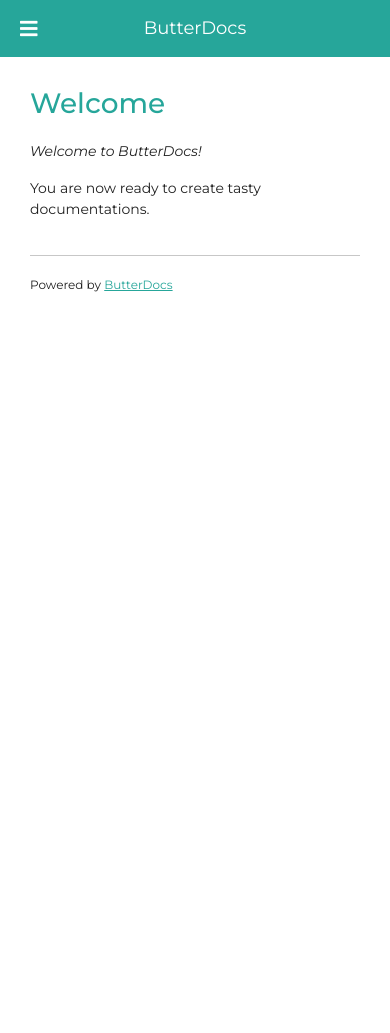
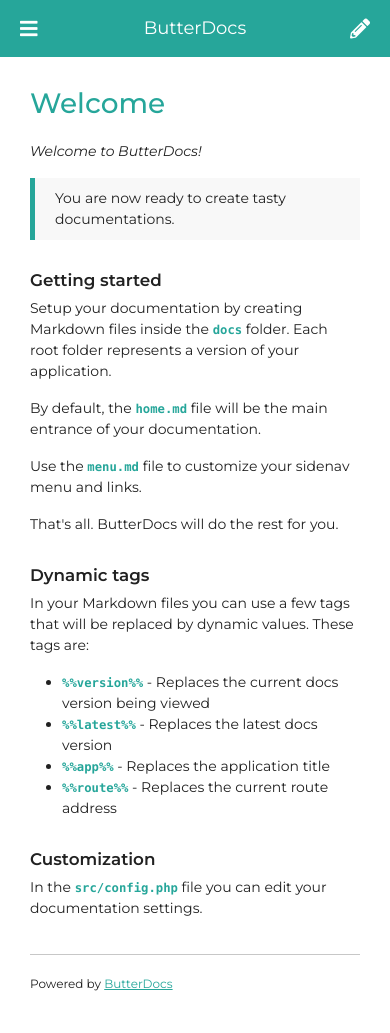
Before and after one commit to eugabrielsilva/butterdocs, a PHP site: page / in a window 390 px wide. Run offline with PHP 8.4, Linux system fonts and the light colour scheme; some libraries are stand-ins or nearby versions.

Commit message:
Improvements

```diff
--- a/assets/css/butterdocs.css
+++ b/assets/css/butterdocs.css
@@ -51,6 +51,40 @@ section.header .menu-button {
     font-size: 20px;
 }
 
+section.header .menu-edit {
+    position: absolute;
+    right: 20px;
+    top: calc(50% - 10px);
+    font-size: 20px;
+}
+
+section.edit {
+    position: fixed;
+    right: -110px;
+    top: 30px;
+    transition: 0.4s all;
+}
+
+section.edit:hover {
+    right: 0;
+}
+
+section.edit a {
+    display: flex;
+    align-items: center;
+    text-decoration: none;
+    background-color: var(--header-bg-color);
+    color: var(--header-text-color);
+    padding: 10px 20px;
+    font-size: 13px;
+    line-height: 1.1;
+}
+
+section.edit i {
+    font-size: 18px;
+    margin-right: 15px;
+}
+
 section.menu {
     flex: 0 0 250px;
     border-right: 1px solid var(--menu-border-color);
--- a/docs/v1.0/home.md
+++ b/docs/v1.0/home.md
@@ -1,4 +1,24 @@
 # Welcome
 _Welcome to ButterDocs!_
 
-You are now ready to create tasty documentations.
+> You are now ready to create tasty documentations.
+
+### Getting started
+Setup your documentation by creating Markdown files inside the `docs` folder. Each root folder represents a version of your application.
+
+By default, the `home.md` file will be the main entrance of your documentation.
+
+Use the `menu.md` file to customize your sidenav menu and links.
+
+That's all. ButterDocs will do the rest for you.
+
+### Dynamic tags
+In your Markdown files you can use a few tags that will be replaced by dynamic values. These tags are:
+
+- `\%%version%%` - Replaces the current docs version being viewed
+- `\%%latest%%` - Replaces the latest docs version
+- `\%%app%%` - Replaces the application title
+- `\%%route%%` - Replaces the current route address
+
+### Customization
+In the `src/config.php` file you can edit your documentation settings.
--- a/src/config.php
+++ b/src/config.php
@@ -2,8 +2,17 @@
 
     define('APP_CONFIG', [
 
+        // Application title
         'application' => 'ButterDocs',
+
+        // Theme to use (must be a valid theme from "assets/css/themes" folder)
         'theme' => 'light',
+
+        // Show "edit this page on GitHub" button
+        'git_edit' => true,
+
+        // GitHub repository edit URL (including branch)
+        'git_url' => 'https://github.com/eugabrielsilva/butterdocs/edit/master'
 
     ]);
 
--- a/src/core/ButterDocs.php
+++ b/src/core/ButterDocs.php
@@ -37,6 +37,12 @@
         private static $lastVersion;
 
         /**
+         * Holds the current route.
+         * @var string
+         */
+        private static $route;
+
+        /**
          * Creates a new ButterDocs application.
          */
         public function __construct(){
@@ -67,8 +73,10 @@
             // Gets the URL route
             if(empty($_GET['route'])){
                 $file = 'docs/' . self::$version . '/home.md';
+                self::$route = 'home';
             }else{
                 $file = trim(strtolower($_GET['route']));
+                self::$route = $file;
                 $file = 'docs/' . self::$version . '/' . $file . '.md';
             }
 
@@ -79,7 +87,11 @@
             // Validate docs content
             if(!file_exists($file)){
                 http_response_code(404);
-                return $this->view('404.phtml');
+                return $this->view('404.phtml', [
+                    'title' => 'Page not found | ' . APP_CONFIG['application'],
+                    'theme' => APP_CONFIG['theme'],
+                    'base_url' => self::$baseUrl
+                ]);
             }
 
             // Gets docs content
@@ -109,9 +121,10 @@
                 'content' => $content,
                 'theme' => APP_CONFIG['theme'],
                 'application' => APP_CONFIG['application'],
+                'git' => APP_CONFIG['git_edit'] ? (trim(APP_CONFIG['git_url'], '/') . '/' . $file) : '',
                 'base_url' => self::$baseUrl,
                 'version' => self::$version,
-                'version_list' => self::$versionList,
+                'version_list' => array_reverse(self::$versionList),
                 'last_version' => self::$lastVersion
             ]);
         }
@@ -137,8 +150,17 @@
             // Replaces %%version%% tag
             $content = preg_replace('/(?<!\\\)%%version%%/i', self::$version, $content);
 
-            // Replaces %%version%% tag ignores
-            $content = preg_replace('/\\\%%version%%/i', '%%version%%', $content);
+            // Replaces %%latest%% tag
+            $content = preg_replace('/(?<!\\\)%%latest%%/i', self::$lastVersion, $content);
+
+            // Replaces %%app%% tag
+            $content = preg_replace('/(?<!\\\)%%app%%/i', APP_CONFIG['application'], $content);
+
+            // Replaces %%route%% tag
+            $content = preg_replace('/(?<!\\\)%%route%%/i', self::$route, $content);
+
+            // Replaces tag ignores
+            $content = preg_replace('/\\\%%(.+)%%/i', '%%$1%%', $content);
 
             // Returns result
             return $content;
--- a/src/view/main.phtml
+++ b/src/view/main.phtml
@@ -4,6 +4,7 @@
     <title><?= $title; ?></title>
     <base href="<?= $base_url; ?>">
     <meta name="viewport" content="width=device-width, height=device-height, initial-scale=1, user-scalable=no">
+    <link rel="shortcut icon" href="assets/images/favicon.png">
 
     <!-- CSS plugins -->
     <link rel="stylesheet" href="https://cdnjs.cloudflare.com/ajax/libs/font-awesome/5.15.3/css/all.min.css">
@@ -17,12 +18,31 @@
 
 <body>
     <section class="layout">
+        <!-- Mobile header -->
         <section class="header">
             <a class="menu-button" onclick="toggleSidenav();"><i class="fas fa-bars"></i></a>
             <a href="<?= $version; ?>">
                 <?= $application; ?>
             </a>
+            <?php if (!empty($git)) : ?>
+                <a href="<?= $git; ?>" target="_blank" class="menu-edit"><i class="fas fa-pencil-alt"></i></a>
+            <?php endif; ?>
         </section>
+
+        <!-- Edit on GitHub button -->
+        <?php if (!empty($git)) : ?>
+            <section class="edit">
+                <a href="<?= $git; ?>" target="_blank">
+                    <i class="fas fa-pencil-alt"></i>
+                    <span>
+                        Edit this page<br>
+                        <strong>on GitHub</strong>
+                    </span>
+                </a>
+            </section>
+        <?php endif; ?>
+
+        <!-- Sidenav menu -->
         <section class="menu">
             <a href="<?= $version; ?>">
                 <img src="assets/images/logo.png" class="logo">
@@ -30,17 +50,31 @@
             <div class="dropdown">
                 <a class="dropdown-toggle" data-bs-toggle="dropdown">
                     <?= $version; ?>
+                    <?php if ($version == $last_version) : ?>
+                        <span>(latest)</span>
+                    <?php endif; ?>
                 </a>
                 <ul class="dropdown-menu">
                     <?php foreach ($version_list as $v) : ?>
-                        <li><a href="<?= $v; ?>" class="dropdown-item" href="#"><?= $v; ?></a></li>
+                        <li>
+                            <a href="<?= $v; ?>" class="dropdown-item" href="#">
+                                <?= $v; ?>
+                                <?php if ($v == $last_version) : ?>
+                                    <span>(latest)</span>
+                                <?php endif; ?>
+                            </a>
+                        </li>
                     <?php endforeach; ?>
                 </ul>
             </div>
             <?= $menu; ?>
         </section>
+
+        <!-- Content -->
         <section class="content">
             <?= $content; ?>
+
+            <!-- Copyright -->
             <section class="copyright">
                 <hr>
                 Powered by <a href="https://github.com/eugabrielsilva/butterdocs" target="_blank">ButterDocs</a>
```
Also changed, not shown: other parts of assets/css/butterdocs.css (+58 -0 lines), src/view/404.phtml (+31 -0 lines), README.md, assets/images/favicon.png (added), assets/images/logo.png.
